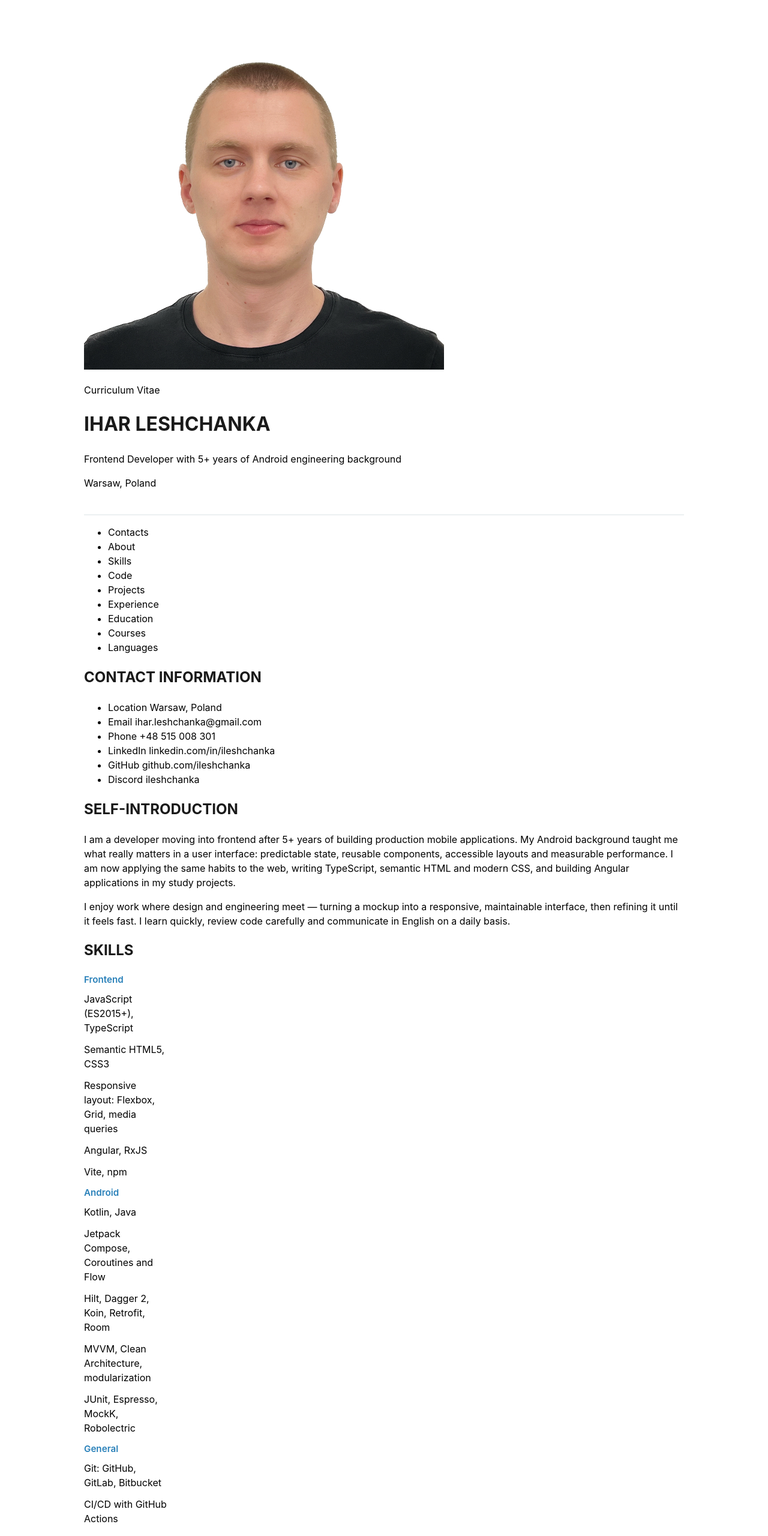
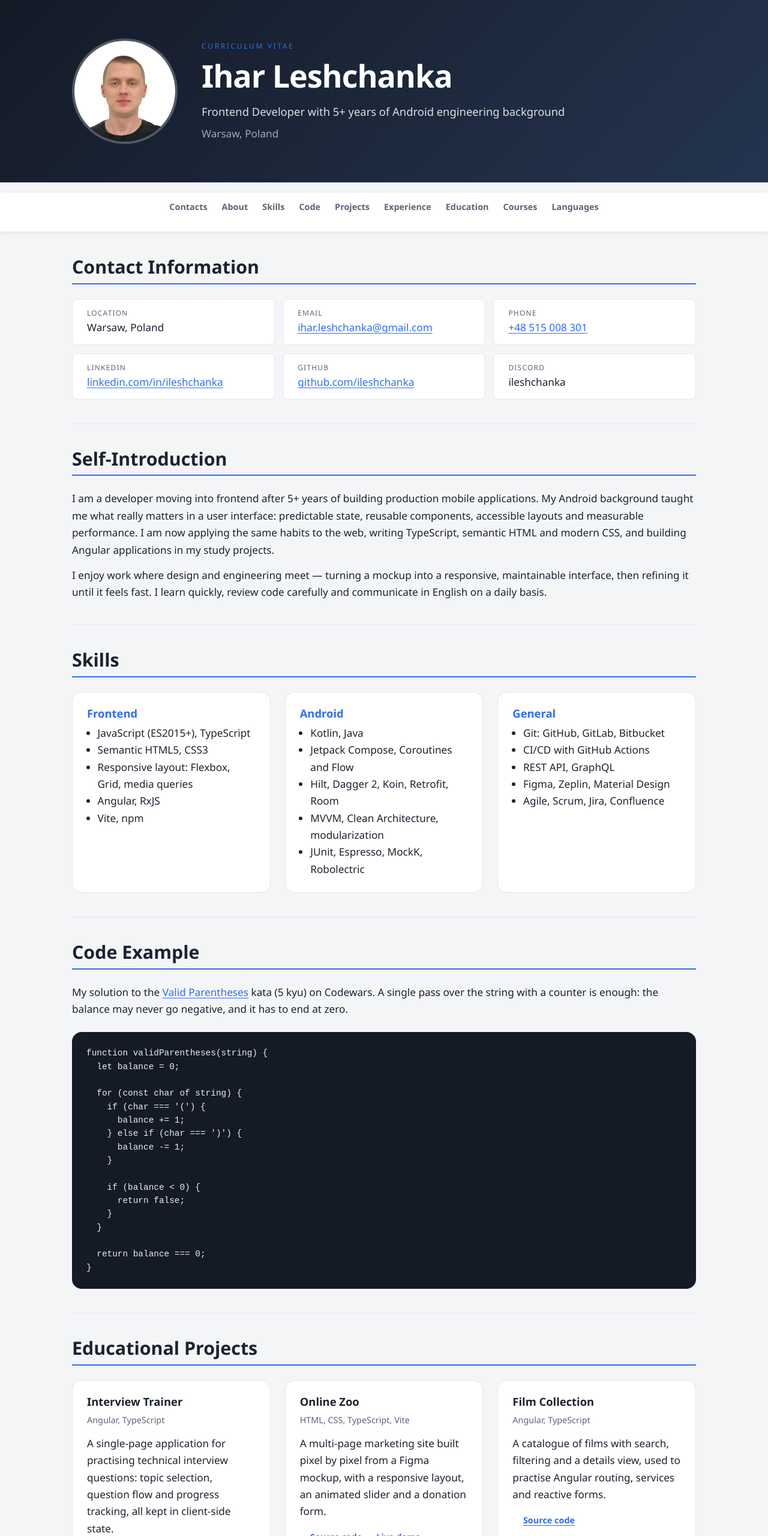
Before and after one commit to ileshchanka/rsschool-cv, a plain HTML site: page index.html in a window 1280 px wide. Shown: the top 2560 px of the page at 60% size. Drawn offline with Linux system fonts and the light colour scheme.

Commit message:
refactor: redesign cv layout and styles

```diff
--- a/style.css
+++ b/style.css
@@ -1,239 +1,445 @@
+:root {
+    --color-bg: #f4f5f7;
+    --color-surface: #ffffff;
+    --color-ink: #1c2230;
+    --color-muted: #5b6478;
+    --color-accent: #2f6df6;
+    --color-dark: #141a26;
+    --color-border: #e2e5ec;
+
+    --space-xs: 0.5rem;
+    --space-sm: 0.85rem;
+    --space-md: 1.5rem;
+    --space-lg: 2.5rem;
+    --space-xl: 4rem;
+
+    --radius-sm: 8px;
+    --radius-md: 16px;
+
+    --container: 68rem;
+    --nav-height: 3.5rem;
+}
+
+*,
+*::before,
+*::after {
+    box-sizing: border-box;
+}
+
 html {
-  scroll-behavior: smooth;
+    scroll-behavior: smooth;
 }
 
 body {
-  font-family: -apple-system, BlinkMacSystemFont, "Segoe UI", sans-serif;
-  line-height: 1.5;
-  max-width: 1000px;
-  min-width: 340px;
-  margin: 0 auto;
-  padding: 0 16px;
+    margin: 0;
+    background-color: var(--color-bg);
+    color: var(--color-ink);
+    font-family: "Segoe UI", Roboto, "Helvetica Neue", Arial, sans-serif;
+    font-size: clamp(1rem, 0.95rem + 0.2vw, 1.075rem);
+    line-height: 1.65;
+}
+
+a {
+    color: var(--color-accent);
+    text-decoration-thickness: 1px;
+    text-underline-offset: 3px;
+}
+
+a:hover,
+a:focus-visible {
+    color: var(--color-ink);
 }
 
 h1,
-h2 {
-  text-transform: uppercase;
-  color: #1a1a1a;
+h2,
+h3,
+h4 {
+    line-height: 1.2;
+    margin: 0;
 }
 
-a {
-  color: #000;
-  text-decoration: none;
+h1 {
+    font-size: clamp(2.1rem, 1.5rem + 2.6vw, 3.25rem);
+    letter-spacing: -0.02em;
 }
 
-a:hover {
-  color: #3498db;
+h2 {
+    font-size: clamp(1.4rem, 1.2rem + 0.9vw, 1.9rem);
+    margin-bottom: var(--space-md);
+    padding-bottom: var(--space-xs);
+    border-bottom: 2px solid var(--color-accent);
 }
 
-header {
-  display: flex;
-  justify-content: space-between;
-  gap: 24px;
-  margin-bottom: 16px;
-  margin-top: 16px;
-  padding-bottom: 24px;
-  border-bottom: 2px solid #ecf0f1;
+h3 {
+    font-size: 1.15rem;
 }
 
-.subtitle {
-  color: #7f8c8d;
-  font-size: 0.95em;
+h4 {
+    font-size: 1rem;
+    margin-top: var(--space-md);
+    color: var(--color-muted);
+    text-transform: uppercase;
+    letter-spacing: 0.06em;
 }
 
-.profile-photo {
-  width: 140px;
-  border-radius: 12px;
-  box-shadow: 0 2px 8px rgba(0, 0, 0, 0.1);
+p {
+    margin: 0 0 var(--space-sm);
 }
 
-.main-nav {
-  margin-bottom: 24px;
+p:last-child {
+    margin-bottom: 0;
 }
 
-.main-nav ul {
-  display: flex;
-  justify-content: center;
-  gap: 16px;
-  list-style: none;
-  padding: 12px 0;
-  margin: 0;
+.container {
+    width: 100%;
+    max-width: var(--container);
+    margin-inline: auto;
+    padding-inline: var(--space-md);
 }
 
-.contact-info ul {
-  list-style: none;
-  display: flex;
-  justify-content: space-around;
-  padding: 16px 0;
-  margin: 0;
-  background-color: #f8f9fa;
-  border-radius: 8px;
+/* Header */
+
+.hero {
+    background: linear-gradient(135deg, var(--color-dark), #24344f);
+    color: #ffffff;
+    padding-block: var(--space-xl);
 }
 
-#skills ul {
-  list-style: none;
-  padding: 0;
-  margin: 0;
+.hero__inner {
+    width: 100%;
+    max-width: var(--container);
+    margin-inline: auto;
+    padding-inline: var(--space-md);
+    display: flex;
+    flex-wrap: wrap;
+    align-items: center;
+    gap: var(--space-lg);
 }
 
-#skills ul li {
-  display: grid;
-  grid-template-columns: 140px auto;
-  margin-bottom: 12px;
+.hero__photo {
+    width: 11rem;
+    height: auto;
+    aspect-ratio: 1;
+    object-fit: cover;
+    border-radius: 50%;
+    border: 4px solid rgba(255, 255, 255, 0.25);
+    flex-shrink: 0;
 }
 
-div.card {
-  background-color: #fafbfc;
-  border-left: 4px solid #2c3e50;
-  border-radius: 6px;
-  padding: 14px 16px;
-  margin-bottom: 12px;
+.hero__text {
+    flex: 1 1 18rem;
 }
 
-#code .card,
-#education .card,
-#professional-development .card {
-  display: flex;
-  justify-content: space-between;
+.hero__eyebrow {
+    margin: 0 0 var(--space-xs);
+    text-transform: uppercase;
+    letter-spacing: 0.22em;
+    font-size: 0.75rem;
+    color: var(--color-accent);
 }
 
-div.card > div > p {
-  margin: 4px 0;
+.hero__subtitle {
+    margin: var(--space-sm) 0 0;
+    font-size: 1.15rem;
+    color: rgba(255, 255, 255, 0.85);
 }
 
-div.card > div > p:first-child {
-  font-weight: 600;
-  color: #2c3e50;
+.hero__location {
+    margin: var(--space-xs) 0 0;
+    color: rgba(255, 255, 255, 0.6);
 }
 
-.job-header {
-  display: flex;
-  justify-content: space-between;
-  gap: 16px;
-  margin-bottom: 12px;
+/* Navigation */
+
+.nav {
+    position: sticky;
+    top: 0;
+    z-index: 10;
+    background-color: var(--color-surface);
+    border-bottom: 1px solid var(--color-border);
+    box-shadow: 0 2px 10px rgba(20, 26, 38, 0.06);
 }
 
-#experience .card h3 {
-  margin: 0;
-  font-size: 1.1em;
-  color: #2c3e50;
+.nav__list {
+    width: 100%;
+    max-width: var(--container);
+    margin-inline: auto;
+    padding: var(--space-xs) var(--space-md);
+    list-style: none;
+    display: flex;
+    flex-wrap: wrap;
+    justify-content: center;
+    gap: var(--space-xs) var(--space-md);
 }
 
-.date {
-  font-size: 0.9em;
-  color: #666;
-  white-space: nowrap;
+.nav__list a {
+    display: inline-block;
+    padding: 0.25rem 0;
+    color: var(--color-muted);
+    font-size: 0.9rem;
+    font-weight: 600;
+    text-decoration: none;
 }
 
-#experience .card ul,
-.project ul {
-  list-style: none;
-  padding: 0;
-  margin: 8px 0;
+.nav__list a:hover,
+.nav__list a:focus-visible {
+    color: var(--color-accent);
 }
 
-#experience .card ul li,
-.project ul li {
-  padding-left: 18px;
-  position: relative;
-  margin-bottom: 6px;
+/* Sections */
+
+main section {
+    padding-block: var(--space-lg);
+    scroll-margin-top: calc(var(--nav-height) + var(--space-md));
 }
 
-#experience .card ul li:before {
-  content: "\2022";
-  position: absolute;
-  left: 0;
-  color: #3498db;
+main section + section {
+    border-top: 1px solid var(--color-border);
 }
 
-.project {
-  background-color: #f0f1f2;
-  border-radius: 6px;
-  padding: 14px 16px;
-  margin: 14px 0;
+/* Contacts and languages */
+
+.contacts,
+.languages {
+    list-style: none;
+    margin: 0;
+    padding: 0;
+    display: grid;
+    grid-template-columns: repeat(auto-fit, minmax(16rem, 1fr));
+    gap: var(--space-sm);
 }
 
-.project h4,
-#skills h3 {
-  margin: 0 0 8px 0;
-  font-size: 0.95em;
-  color: #2980b9;
-  font-weight: 600;
+.contacts li,
+.languages li {
+    background-color: var(--color-surface);
+    border: 1px solid var(--color-border);
+    border-radius: var(--radius-sm);
+    padding: var(--space-sm) var(--space-md);
 }
 
-#experience .project ul li:before {
-  content: "\2192";
-  position: absolute;
-  left: 0;
-  color: #27ae60;
+.contacts__label,
+.languages__name {
+    display: block;
+    font-size: 0.75rem;
+    text-transform: uppercase;
+    letter-spacing: 0.1em;
+    color: var(--color-muted);
 }
 
-footer {
-  margin-top: 40px;
-  border-top: 2px solid #ecf0f1;
+/* Skills */
+
+.skills {
+    display: grid;
+    grid-template-columns: repeat(auto-fit, minmax(15rem, 1fr));
+    gap: var(--space-md);
 }
 
-.footer-content {
-  display: flex;
-  justify-content: space-between;
-  gap: 24px;
-  margin-bottom: 16px;
+.skills__group {
+    background-color: var(--color-surface);
+    border: 1px solid var(--color-border);
+    border-radius: var(--radius-md);
+    padding: var(--space-md);
 }
 
-.footer-content p {
-  margin: 0;
+.skills__group h3 {
+    margin-bottom: var(--space-xs);
+    color: var(--color-accent);
 }
 
-.gdpr {
-  font-size: 0.8em;
-  color: #95a5a6;
-  text-align: center;
+.skills__group ul {
+    margin: 0;
+    padding-left: 1.1rem;
 }
 
-.rs-school-logo {
-  height: 40px;
-  opacity: 0.8;
+/* Code example */
+
+.code {
+    margin: var(--space-md) 0 0;
+    padding: var(--space-md);
+    background-color: var(--color-dark);
+    color: #e8ecf5;
+    border-radius: var(--radius-md);
+    overflow-x: auto;
+    font-size: 0.9rem;
+    line-height: 1.55;
+    tab-size: 2;
 }
 
-.rs-school-logo:hover {
-  opacity: 1;
+/* Cards */
+
+.card {
+    background-color: var(--color-surface);
+    border: 1px solid var(--color-border);
+    border-radius: var(--radius-md);
+    padding: var(--space-md);
 }
 
+.card + .card {
+    margin-top: var(--space-md);
+}
+
+.card__head {
+    display: flex;
+    flex-wrap: wrap;
+    align-items: baseline;
+    justify-content: space-between;
+    gap: var(--space-xs) var(--space-md);
+    margin-bottom: var(--space-sm);
+}
+
+.card__date {
+    margin: 0;
+    color: var(--color-muted);
+    font-size: 0.9rem;
+    white-space: nowrap;
+}
+
+.card ul {
+    margin: 0;
+    padding-left: 1.1rem;
+}
+
+.card h4 + ul {
+    margin-top: var(--space-xs);
+}
+
+/* Projects */
+
+.projects {
+    display: grid;
+    grid-template-columns: repeat(auto-fit, minmax(18rem, 1fr));
+    gap: var(--space-md);
+}
+
+.projects .card + .card {
+    margin-top: 0;
+}
+
+.projects .card {
+    display: flex;
+    flex-direction: column;
+}
+
+.links {
+    list-style: none;
+    margin: var(--space-md) 0 0;
+    padding: 0;
+    display: flex;
+    flex-wrap: wrap;
+    gap: var(--space-xs) var(--space-md);
+}
+
+.links a {
+    font-weight: 600;
+    font-size: 0.9rem;
+}
+
+/* Courses */
+
+.timeline {
+    list-style: none;
+    margin: 0;
+    padding: 0;
+    display: grid;
+    gap: var(--space-sm);
+}
+
+.timeline li {
+    background-color: var(--color-surface);
+    border: 1px solid var(--color-border);
+    border-left: 3px solid var(--color-accent);
+    border-radius: var(--radius-sm);
+    padding: var(--space-sm) var(--space-md);
+}
+
+.timeline__date {
+    display: block;
+    font-size: 0.8rem;
+    color: var(--color-muted);
+}
+
+.timeline__title {
+    display: block;
+    font-weight: 600;
+}
+
+.timeline__org {
+    display: block;
+    color: var(--color-muted);
+    font-size: 0.9rem;
+}
+
+/* Footer */
+
+.footer {
+    margin-top: var(--space-lg);
+    background-color: var(--color-dark);
+    color: rgba(255, 255, 255, 0.75);
+    padding-block: var(--space-lg);
+}
+
+.footer a {
+    color: #8ab0ff;
+}
+
+.footer a:hover,
+.footer a:focus-visible {
+    color: #ffffff;
+}
+
+.footer__inner {
+    display: flex;
+    flex-wrap: wrap;
+    align-items: center;
+    justify-content: space-between;
+    gap: var(--space-md);
+}
+
+.footer__gdpr {
+    flex: 1 1 100%;
+    margin: 0;
+    font-size: 0.8rem;
+    color: rgba(255, 255, 255, 0.5);
+}
+
+.footer__meta {
+    margin: 0;
+    display: flex;
+    flex-wrap: wrap;
+    gap: var(--space-xs) var(--space-md);
+}
+
+.footer__rs img {
+    display: block;
+    width: 11rem;
+    height: auto;
+}
+
+/* Responsive */
+
 @media (max-width: 768px) {
-  .main-nav ul {
-    flex-wrap: wrap;
-    gap: 12px 16px;
-  }
+    :root {
+        --space-lg: 2rem;
+        --space-xl: 2.5rem;
+    }
 
-  header,
-  .job-header,
-  .footer-content,
-  .contact-info ul,
-  div.card {
-    flex-direction: column;
-  }
+    .hero__inner {
+        flex-direction: column;
+        text-align: center;
+    }
 
-  .contact-info ul {
-    gap: 8px;
-  }
+    .card__head {
+        flex-direction: column;
+    }
 
-  .job-header {
-    gap: 4px;
-  }
+    .footer__inner {
+        flex-direction: column;
+        align-items: flex-start;
+    }
+}
 
-  .profile-photo {
-    align-self: center;
-  }
-
-  #skills ul li {
-    grid-template-columns: 130px auto;
-  }
-
-  div.card {
-    align-items: flex-start;
-  }
-
-  .footer-content {
-    align-items: center;
-  }
+@media (prefers-reduced-motion: reduce) {
+    html {
+        scroll-behavior: auto;
+    }
 }
```
